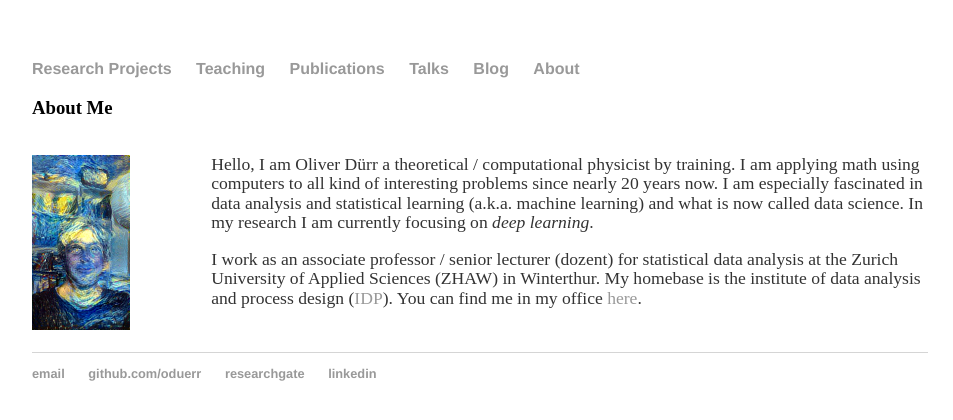
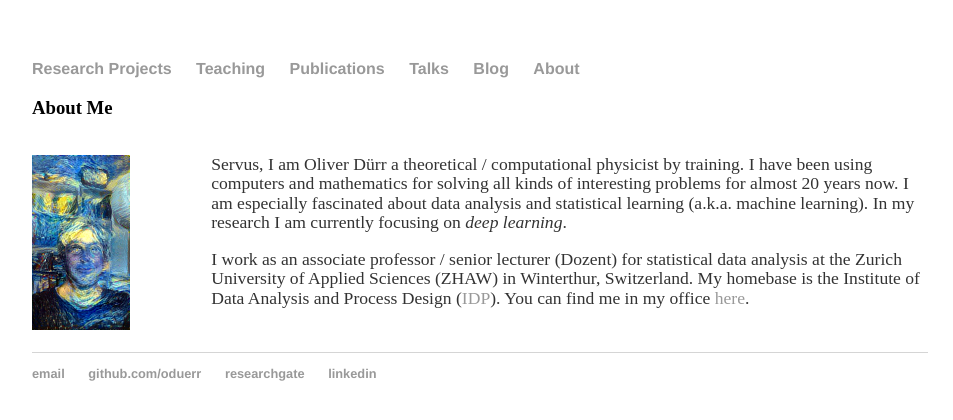
Before and after one commit to oduerr/oduerr.github.io, a Jekyll site: the page built from about/index.html, in a window 1280 px wide. Shown: the top 420 px of the page, without its empty margins (160-1113 px from the left). Built offline with Jekyll 4.4.1, drawn with Linux system fonts in a browser that asks for light colours.

Commit message:
Rechtschreibung

```diff
--- a/about/index.html
+++ b/about/index.html
@@ -12,10 +12,10 @@ title: Oliver Dürr
     </td>
     <td align="left" style="vertical-align: top">
       <p>
-      Hello, I am Oliver Dürr a theoretical / computational physicist by training. I am applying math using computers to all kind of interesting problems since nearly 20 years now. I am especially fascinated in data analysis and statistical learning (a.k.a. machine learning) and what is now called data science. In my research I am currently focusing on <em>deep learning</em>.
+      Servus, I am Oliver Dürr a theoretical / computational physicist by training. I have been using computers and mathematics for solving all kinds of interesting problems for almost 20 years now. I am especially fascinated about data analysis and statistical learning (a.k.a. machine learning). In my research I am currently focusing on <em>deep learning</em>.
       </p>
       <p>
-      I work as an associate professor / senior lecturer (dozent) for statistical data analysis at the Zurich University of Applied Sciences (ZHAW) in Winterthur. My homebase is the institute of data analysis and process design (<a href='http://idp.zhaw.ch/'>IDP</a>). You can find me in my office <a href='https://home.zhaw.ch/~dueo/contact.html'>here</a>.
+      I work as an associate professor / senior lecturer (Dozent) for statistical data analysis at the Zurich University of Applied Sciences (ZHAW) in Winterthur, Switzerland. My homebase is the Institute of Data Analysis and Process Design (<a href='http://idp.zhaw.ch/'>IDP</a>). You can find me in my office <a href='https://home.zhaw.ch/~dueo/contact.html'>here</a>.
       </p>
     </td>
   </tr>
```
Also changed, not shown: _includes/piVision.md (+1 -1 lines), talks/index.md (+2 -2 lines), teaching/index.md (+3 -0 lines).
